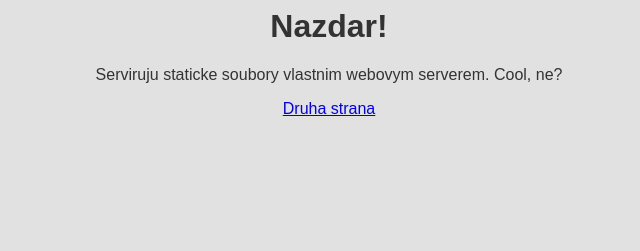
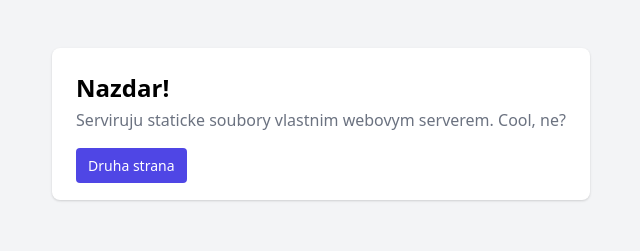
Before and after one commit to Krystofee/http-server, a plain HTML site: page web/index.html in a window 1280 px wide. Shown: the whole page, without its empty margins (319-959 px from the left). Drawn offline with nearby package versions, Linux system fonts and the light colour scheme.

```diff
--- a/web/index.html
+++ b/web/index.html
@@ -1,14 +1,52 @@
 <html>
   <head>
+    <meta charset="UTF-8" />
+    <meta name="viewport" content="width=device-width, initial-scale=1.0" />
+    <link
+      href="https://unpkg.com/tailwindcss@^2/dist/tailwind.min.css"
+      rel="stylesheet"
+    />
+    <link rel="stylesheet" href="styles.css" />
+
     <title>test</title>
-
-    <link rel="stylesheet" href="styles.css" />
   </head>
-  <body>
-    <h1>Nazdar!</h1>
-    <div>Serviruju staticke soubory vlastnim webovym serverem. Cool, ne?</div>
-    <div style="margin-top: 1rem">
-      <a href="/second_page.html">Druha strana</a>
+  <body class="w-full h-full bg-gray-100">
+    <div class="flex items-center justify-center">
+      <div
+        class="
+          flex
+          items-center
+          justify-center
+          m-12
+          p-6
+          bg-white
+          shadow
+          rounded-lg
+        "
+      >
+        <div>
+          <div class="font-extrabold text-2xl">Nazdar!</div>
+          <div class="mt-1 text-gray-500">
+            Serviruju staticke soubory vlastnim webovym serverem. Cool, ne?
+          </div>
+          <div class="mt-6">
+            <a
+              class="
+                text-white
+                font-medium
+                text-sm
+                bg-indigo-600
+                hover:bg-indigo-800
+                rounded
+                px-3
+                py-2
+              "
+              href="/second_page.html"
+              >Druha strana</a
+            >
+          </div>
+        </div>
+      </div>
     </div>
   </body>
 </html>
--- a/web/styles.css
+++ /dev/null
@@ -1,11 +0,0 @@
-html,
-body {
-  width: 100%;
-}
-
-body {
-  background-color: #e1e1e1;
-  color: #333;
-  text-align: center;
-  font-family: Arial, Helvetica, sans-serif;
-}
```
Also changed, not shown: web/second_page.html (+36 -7 lines), web/koupacka.jpg (added), web/like.png (added), 4 other files.
